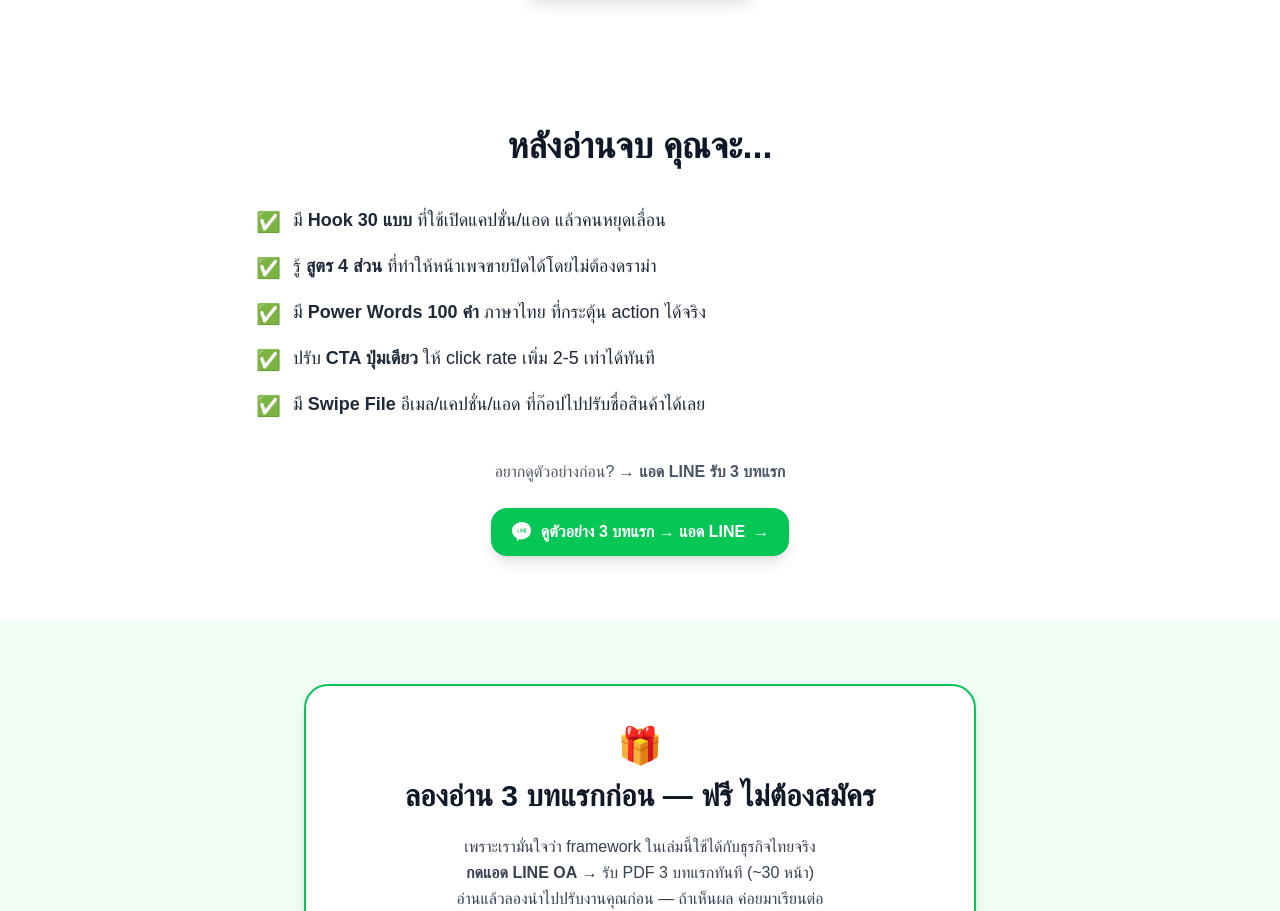
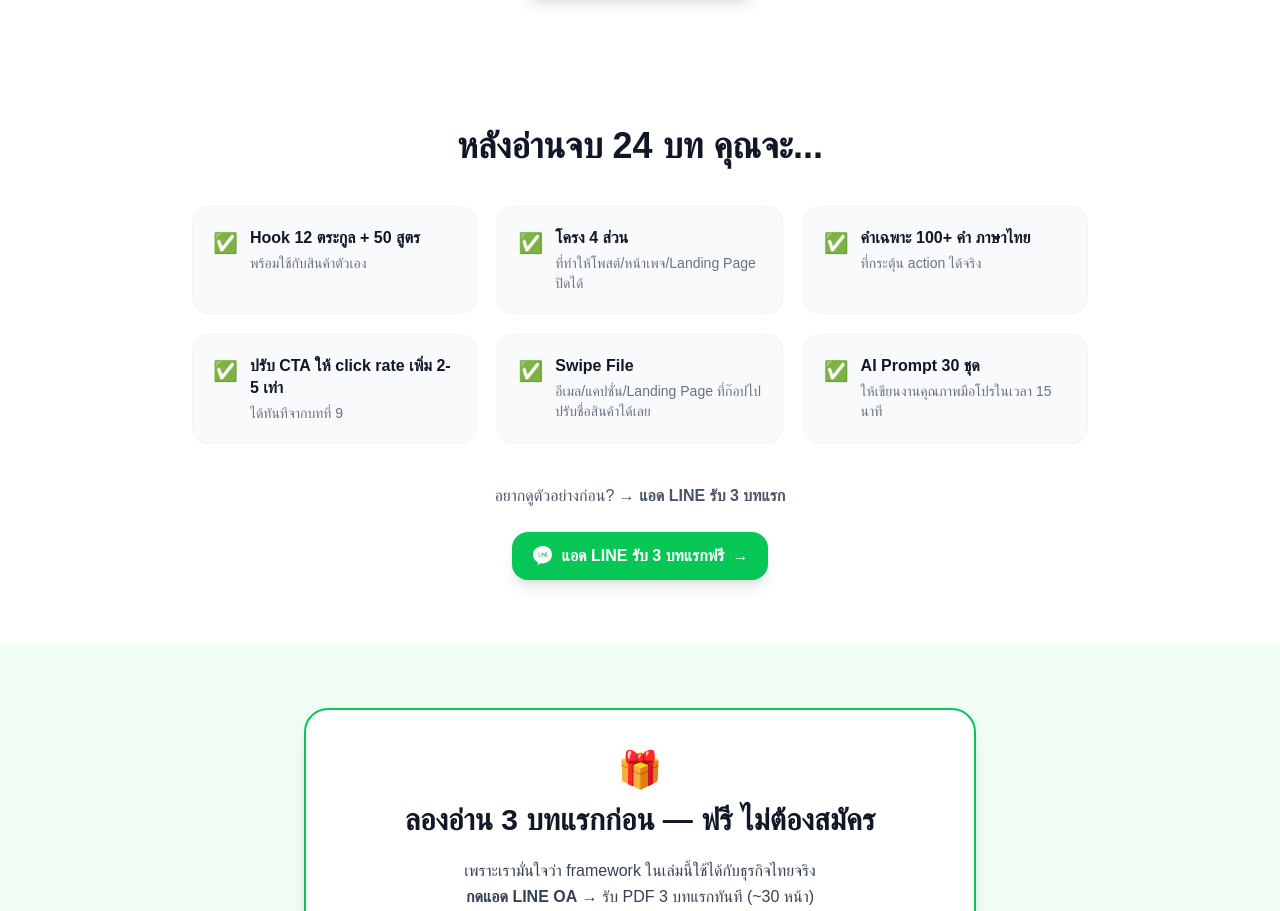
Before and after one commit to kittichon-git/phachara-landing, a Next.js app: page / in a window 1280 px wide. Shown: the part 2040-2951 px from the top of the page. Built offline with nearby package versions, Linux system fonts and the light colour scheme; no server answers.

Commit message:
feat(B22): S4 Promise — 5→6 outcomes, grid layout per spec

```diff
--- a/components/sections/S3Promise.tsx
+++ b/components/sections/S3Promise.tsx
@@ -1,40 +1,76 @@
 import LineCTAButton from '@/components/LineCTAButton'
 
 const outcomes = [
-  'มี <strong>Hook 30 แบบ</strong> ที่ใช้เปิดแคปชั่น/แอด แล้วคนหยุดเลื่อน',
-  'รู้ <strong>สูตร 4 ส่วน</strong> ที่ทำให้หน้าเพจขายปิดได้โดยไม่ต้องดราม่า',
-  'มี <strong>Power Words 100 คำ</strong> ภาษาไทย ที่กระตุ้น action ได้จริง',
-  'ปรับ <strong>CTA ปุ่มเดียว</strong> ให้ click rate เพิ่ม 2-5 เท่าได้ทันที',
-  'มี <strong>Swipe File</strong> อีเมล/แคปชั่น/แอด ที่ก๊อปไปปรับชื่อสินค้าได้เลย',
+  {
+    icon: '✅',
+    headline: 'Hook 12 ตระกูล + 50 สูตร',
+    body: 'พร้อมใช้กับสินค้าตัวเอง',
+  },
+  {
+    icon: '✅',
+    headline: 'โครง 4 ส่วน',
+    body: 'ที่ทำให้โพสต์/หน้าเพจ/Landing Page ปิดได้',
+  },
+  {
+    icon: '✅',
+    headline: 'คำเฉพาะ 100+ คำ ภาษาไทย',
+    body: 'ที่กระตุ้น action ได้จริง',
+  },
+  {
+    icon: '✅',
+    headline: 'ปรับ CTA ให้ click rate เพิ่ม 2-5 เท่า',
+    body: 'ได้ทันทีจากบทที่ 9',
+  },
+  {
+    icon: '✅',
+    headline: 'Swipe File',
+    body: 'อีเมล/แคปชั่น/Landing Page ที่ก๊อปไปปรับชื่อสินค้าได้เลย',
+  },
+  {
+    icon: '✅',
+    headline: 'AI Prompt 30 ชุด',
+    body: 'ให้เขียนงานคุณภาพมือโปรในเวลา 15 นาที',
+  },
 ]
 
 export default function S3Promise() {
   return (
     <section className="bg-white py-16 px-4" aria-labelledby="promise-headline">
-      <div className="max-w-3xl mx-auto">
+      <div className="max-w-4xl mx-auto">
         <h2
           id="promise-headline"
           className="text-3xl sm:text-4xl font-bold text-gray-900 text-center mb-10"
         >
-          หลังอ่านจบ คุณจะ...
+          หลังอ่านจบ 24 บท คุณจะ...
         </h2>
 
-        <ul className="space-y-4 mb-10">
-          {outcomes.map((text, i) => (
-            <li key={i} className="flex items-start gap-3 text-gray-800 text-lg">
-              <span className="text-[var(--line-green)] text-xl mt-0.5" aria-hidden="true">✅</span>
-              <span dangerouslySetInnerHTML={{ __html: text }} />
-            </li>
+        <div className="grid grid-cols-1 md:grid-cols-2 lg:grid-cols-3 gap-5 mb-10">
+          {outcomes.map((item) => (
+            <div
+              key={item.headline}
+              className="flex items-start gap-3 bg-gray-50 rounded-2xl p-5 border border-gray-100"
+            >
+              <span className="text-[var(--line-green)] text-xl shrink-0 mt-0.5" aria-hidden="true">
+                {item.icon}
+              </span>
+              <div>
+                <p className="font-bold text-gray-900 leading-snug">{item.headline}</p>
+                <p className="text-gray-500 text-sm mt-1">{item.body}</p>
+              </div>
+            </div>
           ))}
-        </ul>
+        </div>
 
         <p className="text-center text-gray-600 mb-6">
-          อยากดูตัวอย่างก่อน? →{' '}
-          <strong>แอด LINE รับ 3 บทแรก</strong>
+          อยากดูตัวอย่างก่อน? → <strong>แอด LINE รับ 3 บทแรก</strong>
         </p>
 
         <div className="flex justify-center">
-          <LineCTAButton position="hero" size="md" label="ดูตัวอย่าง 3 บทแรก → แอด LINE" />
+          <LineCTAButton
+            position="s4"
+            label="แอด LINE รับ 3 บทแรกฟรี"
+            size="md"
+          />
         </div>
       </div>
     </section>
```
